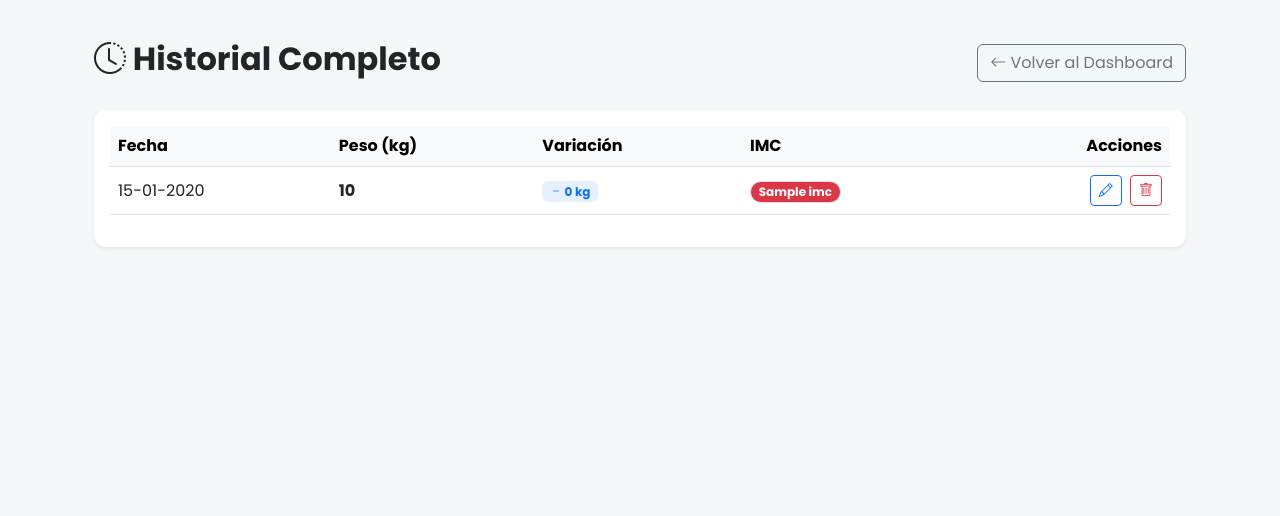
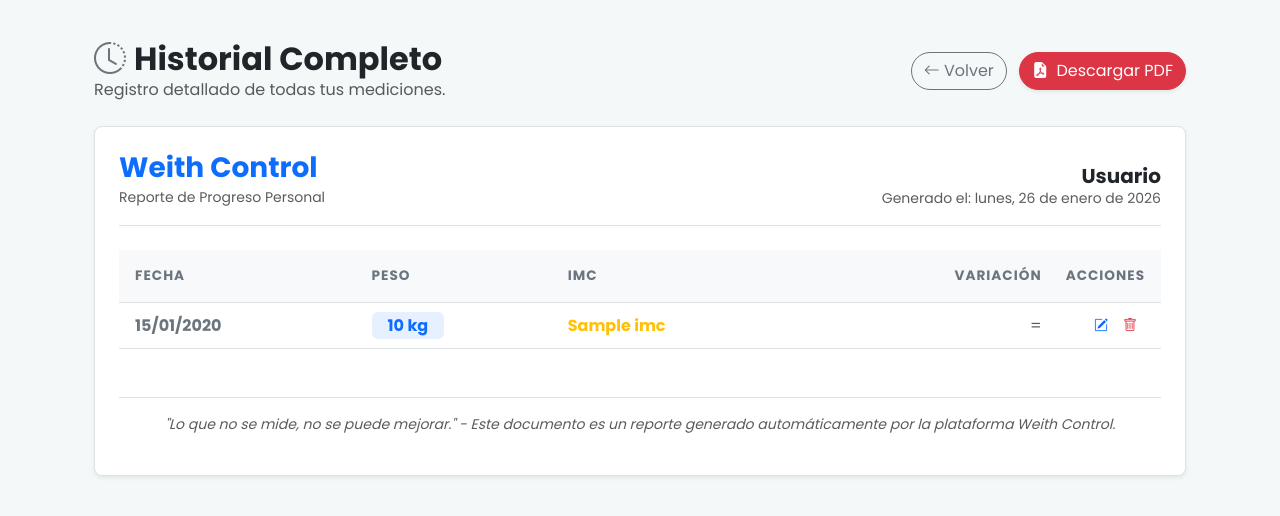
Before and after one commit to nbilbaos/wControl-PythonProject, a Flask app: template app/templates/main/history.html in a window 1280 px wide. Shown: the part 56-572 px from the top of the page. Run offline with Flask 3, Linux system fonts and the light colour scheme; the template is opened without the code that fills it: most values are stand-ins (such as "Sample title", 1, 10 or a date in 2020); some libraries are stand-ins or nearby versions.

Commit message:
Se añade funcionalidad de descargar pdf de historial

```diff
--- a/app/templates/base.html
+++ b/app/templates/base.html
@@ -56,6 +56,12 @@
                                     <i class="bi bi-house"></i> Mi Dashboard
                                 </a>
                             </li>
+                            <li class="nav-item">
+                                <a class="nav-link" href="{{ url_for('main.full_history') }}">
+                                    <i class="bi bi-journal-text"></i> Historial
+                                </a>
+                            </li>
+
                             {% endif %}
 
                             <li class="nav-item">
@@ -63,9 +69,6 @@
                                     <i class="bi bi-person-gear"></i> Mi Perfil
                                 </a>
                             </li>
-
-
-
                             <li class="nav-item">
                                 <a class="nav-link" href="{{ url_for('auth.logout') }}">Cerrar Sesión</a>
                             </li>
--- a/app/templates/main/history.html
+++ b/app/templates/main/history.html
@@ -1,109 +1,108 @@
 {% extends "base.html" %}
 
 {% block content %}
+<script src="https://cdnjs.cloudflare.com/ajax/libs/html2pdf.js/0.10.1/html2pdf.bundle.min.js"></script>
+
 <div class="container py-4">
-
     <div class="d-flex justify-content-between align-items-center mb-4">
-        <h2 class="fw-bold"><i class="bi bi-clock-history"></i> Historial Completo</h2>
-        <a href="{{ url_for('main.dashboard') }}" class="btn btn-outline-secondary">
-            <i class="bi bi-arrow-left"></i> Volver al Dashboard
+        <div>
+            <h2 class="fw-bold text-dark mb-0"><i class="bi bi-clock-history text-secondary me-2"></i>Historial Completo</h2>
+            <p class="text-muted mb-0">Registro detallado de todas tus mediciones.</p>
+        </div>
+        <div>
+            <a href="{{ url_for('main.dashboard') }}" class="btn btn-outline-secondary rounded-pill me-2">
+                <i class="bi bi-arrow-left"></i> Volver
             </a>
+            <button onclick="generateHistoryPDF()" class="btn btn-danger rounded-pill shadow-sm text-white">
+                <i class="bi bi-file-earmark-pdf-fill me-1"></i> Descargar PDF
+            </button>
+        </div>
     </div>
 
-    <div class="card shadow-sm">
-        <div class="card-body">
+    <div id="history-report" class="bg-white p-4 rounded-3 shadow-sm border">
+
+        <div class="d-flex justify-content-between align-items-end mb-4 border-bottom pb-3">
+            <div>
+                <h3 class="fw-bold text-primary mb-0">Weith Control</h3>
+                <small class="text-muted">Reporte de Progreso Personal</small>
+            </div>
+            <div class="text-end">
+                <h5 class="fw-bold mb-0">{{ session.get('name', 'Usuario') }}</h5>
+                <p class="text-muted small mb-0">Generado el: <span id="report-date-header"></span></p>
+            </div>
+        </div>
+
 <div class="table-responsive">
-                <table class="table table-hover align-middle">
+    <table class="table table-hover align-middle mb-0">
         <thead class="table-light">
             <tr>
-                            <th>Fecha</th>
-                            <th>Peso (kg)</th>
-                            <th>Variación</th>
-                            <th>IMC</th>
-                            <th class="text-end">Acciones</th>
+                <th class="ps-3 py-3">Fecha</th>
+                <th class="py-3">Peso</th>
+                <th class="py-3">IMC</th>
+                <th class="py-3 text-end pe-3">Variación</th>
+                <th class="text-end pe-3 py-3 no-print" style="width: 100px;">Acciones</th>
             </tr>
         </thead>
         <tbody>
             {% for entry in weight_history %}
             <tr>
-                            <td>{{ entry.recorded_date.strftime('%d-%m-%Y') }}</td>
-                            <td><strong>{{ entry.weight }}</strong></td>
-
+                <td class="ps-3 fw-bold text-secondary">
+                    {{ entry.recorded_date.strftime('%d/%m/%Y') }}
+                </td>
                 <td>
+                    <span class="badge bg-primary bg-opacity-10 text-primary fs-6 px-3">
+                        {{ entry.weight }} kg
+                    </span>
+                </td>
+                <td>
+                    {% if entry.imc %}
+                        <span class="fw-bold {{ 'text-success' if entry.imc < 25 else 'text-warning' }}">
+                            {{ entry.imc }}
+                        </span>
+                    {% else %}
+                        <span class="text-muted small">--</span>
+                    {% endif %}
+                </td>
+                <td class="text-end pe-3">
                     {% if entry.variation is not none %}
                         {% if entry.variation < 0 %}
-                                        <span class="badge bg-success bg-opacity-10 text-success fw-bold"><i class="bi bi-arrow-down"></i> {{ entry.variation }} kg</span>
+                            <span class="text-success fw-bold"><i class="bi bi-arrow-down-short"></i> {{ entry.variation|abs }}</span>
                         {% elif entry.variation > 0 %}
-                                        <span class="badge bg-danger bg-opacity-10 text-danger fw-bold"><i class="bi bi-arrow-up"></i> +{{ entry.variation }} kg</span>
+                            <span class="text-danger fw-bold"><i class="bi bi-arrow-up-short"></i> {{ entry.variation }}</span>
                         {% else %}
-                                        <span class="badge bg-primary bg-opacity-10 text-primary fw-bold"><i class="bi bi-dash"></i> 0 kg</span>
+                            <span class="text-muted">=</span>
                         {% endif %}
                     {% else %}
-                                    <span class="text-muted small">Primer registro</span>
+                        <span class="badge bg-secondary text-white small">Inicio</span>
                     {% endif %}
                 </td>
 
-                            <td>
-                                {% if entry.imc %}
-                                    {% if entry.imc < 18.5 %}
-                                        <span class="badge rounded-pill border" style="background-color: #d6eaff; color: #000;">{{ entry.imc }}</span>
-                                    {% elif entry.imc < 25 %}
-                                        <span class="badge rounded-pill border" style="background-color: #aadd77; color: #004d00;">{{ entry.imc }}</span>
-                                    {% elif entry.imc < 30 %}
-                                        <span class="badge rounded-pill border" style="background-color: #ffdd55; color: #554400;">{{ entry.imc }}</span>
-                                    {% elif entry.imc < 35 %}
-                                        <span class="badge rounded-pill border" style="background-color: #ffaa00; color: #000;">{{ entry.imc }}</span>
-                                    {% elif entry.imc < 40 %}
-                                        <span class="badge rounded-pill border" style="background-color: #ff6600; color: #fff;">{{ entry.imc }}</span>
-                                    {% else %}
-                                        <span class="badge rounded-pill border" style="background-color: #dc3545; color: #fff;">{{ entry.imc }}</span>
-                                    {% endif %}
-                                {% else %}
-                                    <small class="text-muted">N/A</small>
-                                {% endif %}
-                            </td>
-
-                            <td class="text-end">
-                                <button class="btn btn-sm btn-outline-primary me-1"
-                                        data-bs-toggle="modal"
-                                        data-bs-target="#editWeightModal"
-                                        data-id="{{ entry._id }}"
-                                        data-weight="{{ entry.weight }}"
-                                        data-date="{{ entry.recorded_date.strftime('%Y-%m-%d') }}">
-                                    <i class="bi bi-pencil"></i>
+                <td class="text-end pe-3 no-print">
+                    <div class="btn-group">
+                        <button class="btn btn-sm btn-outline-primary border-0" data-bs-toggle="modal" data-bs-target="#editModal{{ entry._id }}">
+                            <i class="bi bi-pencil-square"></i>
                         </button>
-                                <button class="btn btn-sm btn-outline-danger"
-                                        data-bs-toggle="modal"
-                                        data-bs-target="#deleteWeightModal"
-                                        data-id="{{ entry._id }}">
+                        <button class="btn btn-sm btn-outline-danger border-0" data-bs-toggle="modal" data-bs-target="#deleteModal{{ entry._id }}">
                             <i class="bi bi-trash"></i>
                         </button>
-                            </td>
-                        </tr>
-                        {% endfor %}
-                    </tbody>
-                </table>
-            </div>
-        </div>
-    </div>
                     </div>
 
-<div class="modal fade" id="editWeightModal" tabindex="-1" aria-hidden="true">
+                    <div class="modal fade text-start" id="editModal{{ entry._id }}" tabindex="-1" aria-hidden="true">
                         <div class="modal-dialog modal-dialog-centered">
                             <div class="modal-content">
                                 <div class="modal-header">
                                     <h5 class="modal-title">Editar Registro</h5>
                                     <button type="button" class="btn-close" data-bs-dismiss="modal"></button>
                                 </div>
-      <form id="editForm" method="POST">
+                                <form action="{{ url_for('main.edit_weight', entry_id=entry._id) }}" method="POST">
                                     <div class="modal-body">
                                         <div class="mb-3">
                                             <label class="form-label">Peso (kg)</label>
-                <input type="number" step="0.1" class="form-control" name="weight" id="editWeightInput" required>
+                                            <input type="number" step="0.1" name="weight" class="form-control" value="{{ entry.weight }}" required>
                                         </div>
                                         <div class="mb-3">
                                             <label class="form-label">Fecha</label>
-                <input type="date" class="form-control" name="date" id="editDateInput" required>
+                                            <input type="date" name="date" class="form-control" value="{{ entry.recorded_date.strftime('%Y-%m-%d') }}" required>
                                         </div>
                                     </div>
                                     <div class="modal-footer">
@@ -115,60 +114,101 @@
                         </div>
                     </div>
 
-<div class="modal fade" id="deleteWeightModal" tabindex="-1" aria-hidden="true">
+                    <div class="modal fade text-start" id="deleteModal{{ entry._id }}" tabindex="-1" aria-hidden="true">
                         <div class="modal-dialog modal-dialog-centered">
                             <div class="modal-content">
                                 <div class="modal-header bg-danger text-white">
-        <h5 class="modal-title">Confirmar Eliminación</h5>
+                                    <h5 class="modal-title">¿Eliminar registro?</h5>
                                     <button type="button" class="btn-close btn-close-white" data-bs-dismiss="modal"></button>
                                 </div>
                                 <div class="modal-body">
-        <p>¿Estás seguro de que deseas eliminar este registro de peso?</p>
-        <p class="text-muted small">Esta acción no se puede deshacer.</p>
+                                    <p>Estás a punto de eliminar el registro de <strong>{{ entry.weight }} kg</strong> del día {{ entry.recorded_date.strftime('%d/%m/%Y') }}.</p>
+                                    <p class="text-danger small mb-0">Esta acción no se puede deshacer.</p>
                                 </div>
                                 <div class="modal-footer">
                                     <button type="button" class="btn btn-secondary" data-bs-dismiss="modal">Cancelar</button>
-        <form id="deleteForm" method="POST">
-            <button type="submit" class="btn btn-danger">Eliminar Definitivamente</button>
+                                    <form action="{{ url_for('main.delete_weight', entry_id=entry._id) }}" method="POST">
+                                        <button type="submit" class="btn btn-danger">Sí, Eliminar</button>
                                     </form>
                                 </div>
                             </div>
                         </div>
                     </div>
+                </td>
+            </tr>
+            {% endfor %}
+        </tbody>
+    </table>
+</div>
+
+        <div class="mt-5 pt-3 border-top text-center">
+            <p class="text-muted fst-italic small">
+                "Lo que no se mide, no se puede mejorar." - Este documento es un reporte generado automáticamente por la plataforma Weith Control.
+            </p>
+        </div>
+
+    </div>
+</div>
 
 <script>
-    // 1. Lógica para el Modal de EDITAR
-    var editModal = document.getElementById('editWeightModal')
-    editModal.addEventListener('show.bs.modal', function (event) {
-        // Botón que activó el modal
-        var button = event.relatedTarget
-        // Extraer info de los atributos data-*
-        var id = button.getAttribute('data-id')
-        var weight = button.getAttribute('data-weight')
-        var date = button.getAttribute('data-date')
+    // Poner la fecha de hoy automáticamente al cargar
+    document.addEventListener('DOMContentLoaded', function() {
+        const today = new Date().toLocaleDateString('es-CL', {
+            weekday: 'long', year: 'numeric', month: 'long', day: 'numeric'
+        });
+        document.getElementById('report-date-header').innerText = today;
+    });
 
-        // Actualizar los inputs del modal
-        var modalBodyInputWeight = editModal.querySelector('#editWeightInput')
-        var modalBodyInputDate = editModal.querySelector('#editDateInput')
-        var editForm = editModal.querySelector('#editForm')
+    function generateHistoryPDF() {
+        const element = document.getElementById('history-report');
+        const userName = "{{ session.get('name', 'Usuario') }}".replace(/\s+/g, '_');
 
-        modalBodyInputWeight.value = weight
-        modalBodyInputDate.value = date
+        const opt = {
+            margin:       [15, 15, 15, 15],
+            filename:     `Historial_WeithControl_${userName}.pdf`,
+            image:        { type: 'jpeg', quality: 0.98 },
+            html2canvas:  { scale: 2, useCORS: true },
+            jsPDF:        { unit: 'mm', format: 'a4', orientation: 'portrait' }
+        };
 
-        // Actualizar la URL del formulario (Action)
-        editForm.action = "/edit_weight/" + id
-    })
+        // 1. ACTIVAMOS EL MODO "LIMPIO" (Oculta los botones)
+        element.classList.add('printing-mode');
 
-    // 2. Lógica para el Modal de ELIMINAR
-    var deleteModal = document.getElementById('deleteWeightModal')
-    deleteModal.addEventListener('show.bs.modal', function (event) {
-        var button = event.relatedTarget
-        var id = button.getAttribute('data-id')
-        var deleteForm = deleteModal.querySelector('#deleteForm')
-
-        // Actualizar la URL del formulario
-        deleteForm.action = "/delete_weight/" + id
-    })
+        // 2. GENERAMOS EL PDF
+        html2pdf().set(opt).from(element).save().then(() => {
+            // 3. DESACTIVAMOS EL MODO "LIMPIO" (Vuelven los botones)
+            element.classList.remove('printing-mode');
+        });
+    }
 </script>
 
+<style>
+    /* Estilos visuales de la tabla */
+    .table thead th {
+        font-size: 0.85rem;
+        text-transform: uppercase;
+        letter-spacing: 1px;
+        color: #6c757d;
+    }
+
+    /* MODO IMPRESIÓN (PDF) */
+    /* Cuando JS agrega esta clase al contenedor, ocurren estos cambios: */
+
+    .printing-mode {
+        box-shadow: none !important;
+        border: none !important;
+    }
+
+    /* ¡AQUÍ ESTÁ EL TRUCO! */
+    /* Ocultar cualquier elemento con la clase 'no-print' dentro del modo impresión */
+    .printing-mode .no-print {
+        display: none !important;
+    }
+
+    /* Opcional: Ajustar anchos de columna para que se vea bien sin los botones */
+    .printing-mode th:last-child,
+    .printing-mode td:last-child {
+        display: none !important;
+    }
+</style>
 {% endblock %}
```
Lines whose indentation alone changed are shown as unchanged.
